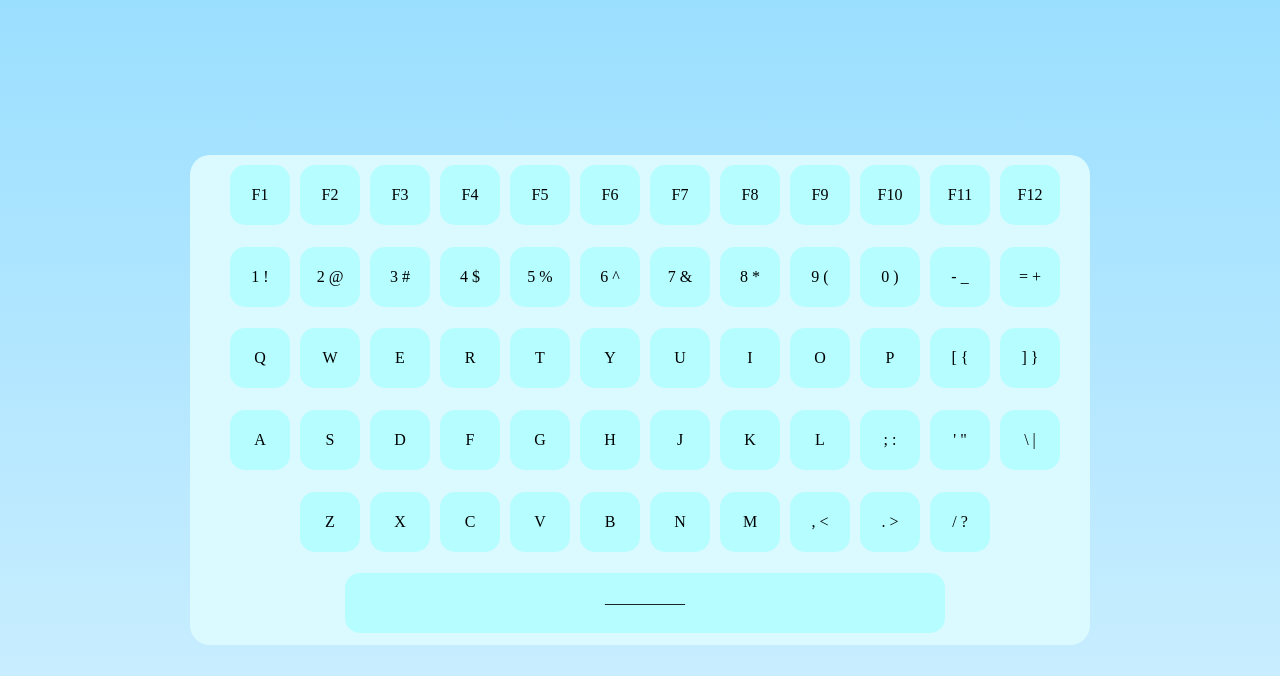
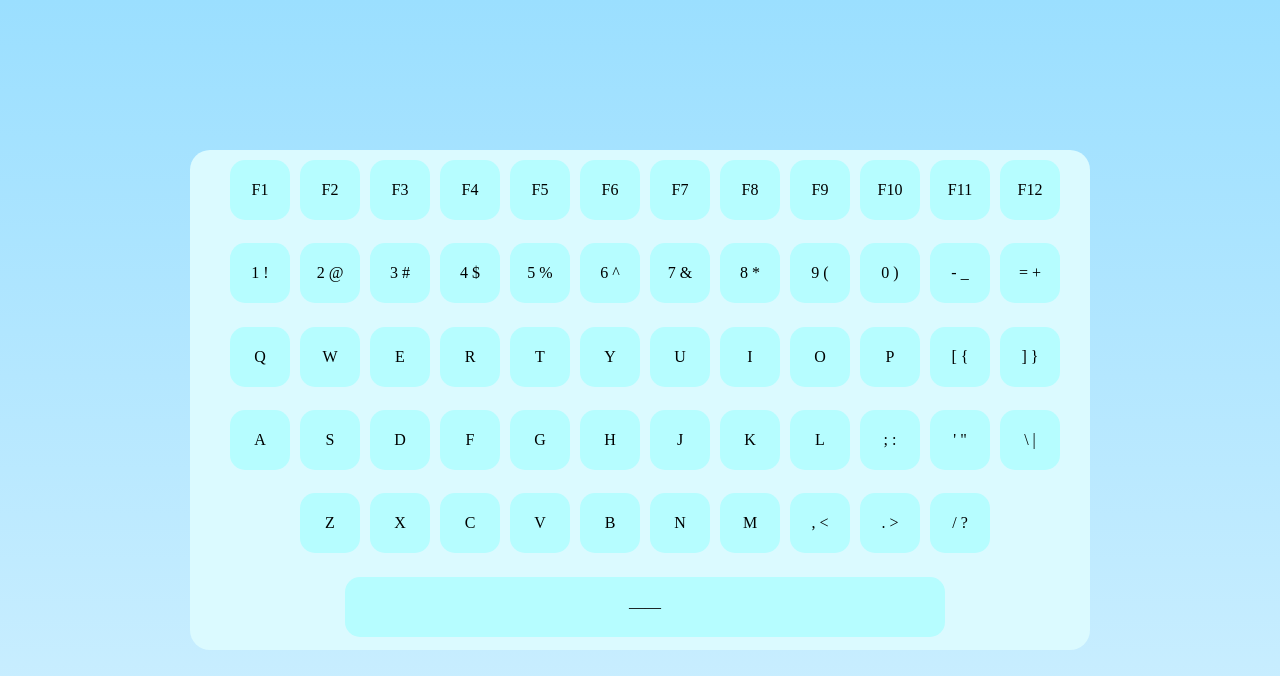
Before and after one commit to T-PageCode/Virtual-Keyboard, a plain HTML site: page index.html in a window 1280 px wide. Drawn offline with Linux system fonts and the light colour scheme.

Commit message:
调整键盘高度

```diff
--- a/index.html
+++ b/index.html
@@ -49,7 +49,7 @@
             left: 50%;
             transform: translate(-50%,-50%);
             width: 900px;
-            height: 490px;
+            height: 500px;
             background-color: rgb(219, 250, 255);
             border-radius: 20px;
             display: flex;
@@ -155,7 +155,7 @@
         <div class="text-key" data-key=",">, &lt;</div>
         <div class="text-key" data-key=".">. &gt;</div>
         <div class="text-key" data-key="/">/ ?</div>
-        <div class="text-key" data-key=" " id="white-space">—————</div>
+        <div class="text-key" data-key=" " id="white-space">——</div>
     </div>
     <script>
         let keys = document.querySelectorAll("[data-key]");
```
